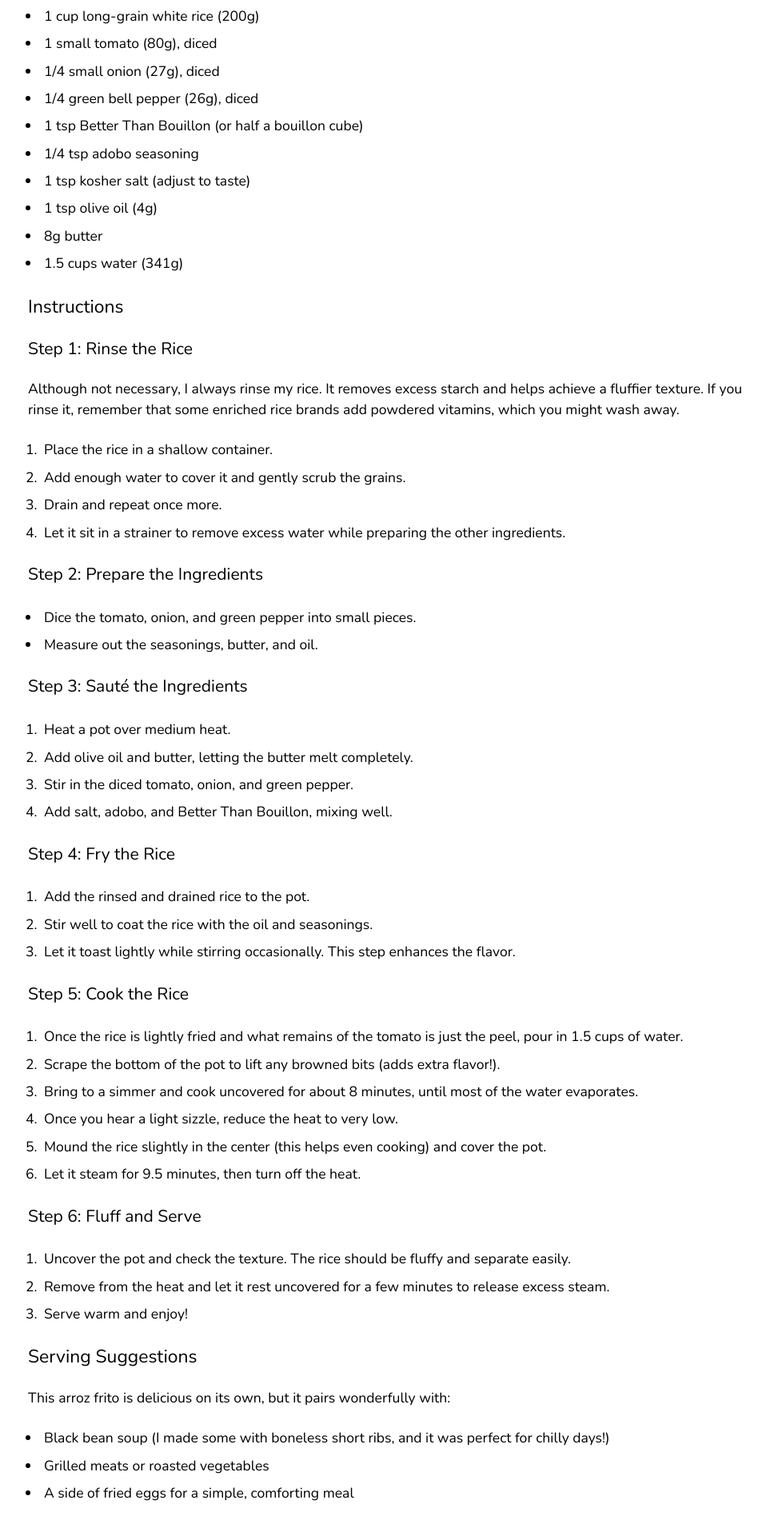
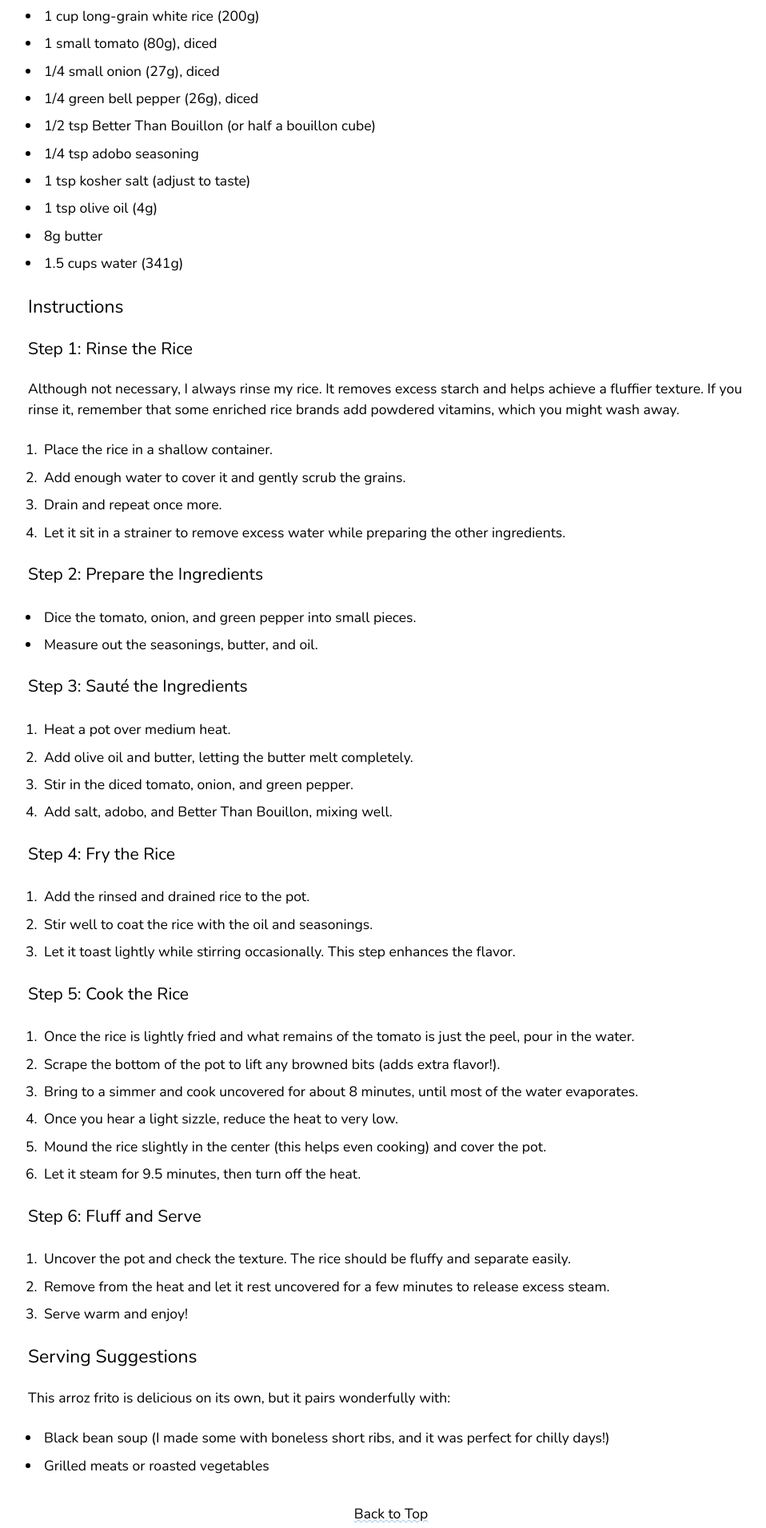
Before and after one commit to Rapidisimo/ftl, an Eleventy site: page src/recipes/arroz-frito-blanco.md in a window 1280 px wide. Shown: the part 1023-2934 px from the top of the page at 80% size, without its empty margins (151-1109 px from the left). Built offline with nearby package versions, Linux system fonts and the light colour scheme; Eleventy itself is replaced by a stand-in of ours; files that its build step writes are made by us from their sources.

Commit message:
oops edited the wrong files, corrected now

```diff
--- a/src/recipes/arroz-frito-blanco.md
+++ b/src/recipes/arroz-frito-blanco.md
@@ -22,7 +22,7 @@
 - **1 small tomato (80g), diced**
 - **1/4 small onion (27g), diced**
 - **1/4 green bell pepper (26g), diced**
-- **1 tsp Better Than Bouillon (or half a bouillon cube)**
+- **1/2 tsp Better Than Bouillon (or half a bouillon cube)**
 - **1/4 tsp adobo seasoning**
 - **1 tsp kosher salt (adjust to taste)**
 - **1 tsp olive oil (4g)**
@@ -55,7 +55,7 @@
 3. **Let it toast lightly while stirring occasionally. This step enhances the flavor.**
 
 ### Step 5: Cook the Rice
-1. **Once the rice is lightly fried and what remains of the tomato is just the peel, pour in 1.5 cups of water.**
+1. **Once the rice is lightly fried and what remains of the tomato is just the peel, pour in the water.**
 2. **Scrape the bottom of the pot to lift any browned bits (adds extra flavor!).**
 3. **Bring to a simmer and cook uncovered for about 8 minutes, until most of the water evaporates.**
 4. **Once you hear a light sizzle, reduce the heat to very low.**
@@ -71,4 +71,3 @@
 This arroz frito is delicious on its own, but it pairs wonderfully with:
 - **Black bean soup** (I made some with boneless short ribs, and it was perfect for chilly days!)
 - **Grilled meats or roasted vegetables**
-- **A side of fried eggs for a simple, comforting meal**
```
Also changed, not shown: public/recipes/arroz-frito-blanco/index.html (+2 -3 lines).
